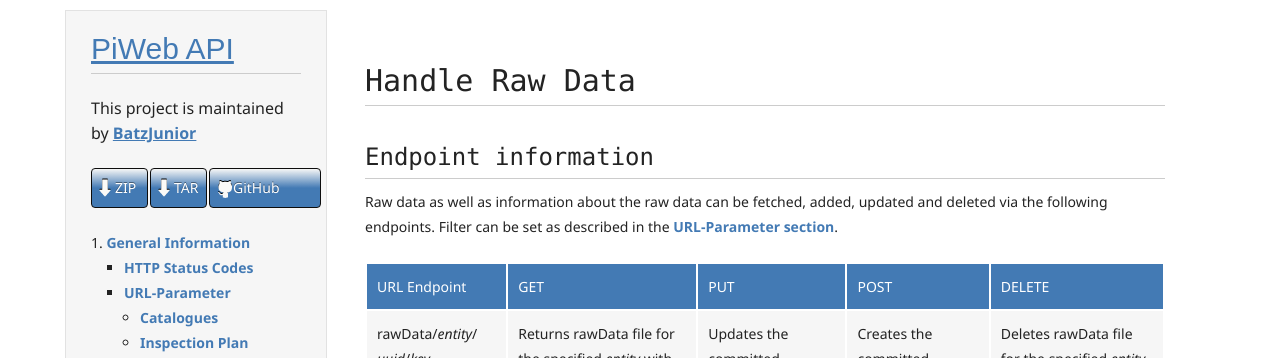
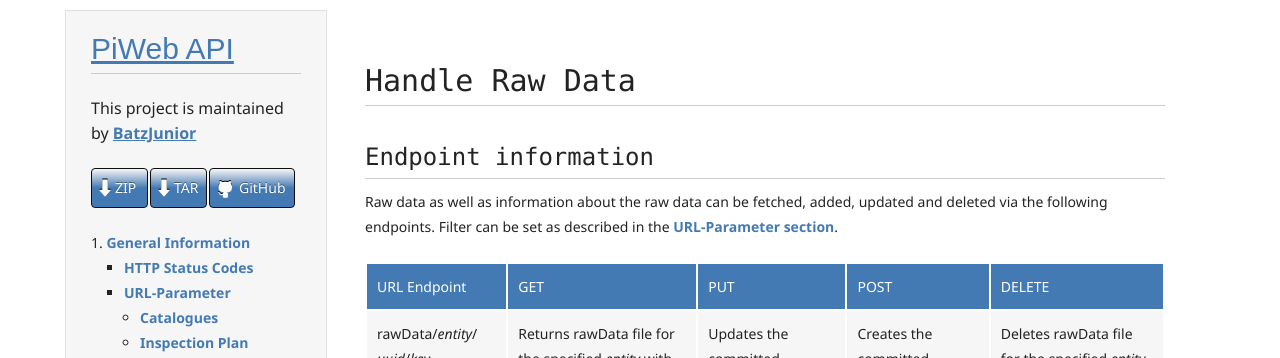
Before and after one commit to BatzJunior/testrepo, a Jekyll site: the page built from Handle-Raw-Data.md, in a window 1280 px wide. Shown: the top 358 px of the page. Built offline with Jekyll 4.4.1, drawn with Linux system fonts in a browser that asks for light colours.

Commit message:
Update styles.css

```diff
--- a/stylesheets/styles.css
+++ b/stylesheets/styles.css
@@ -276,7 +276,7 @@ header div.download{
 }
 
 header div.linkToGithub{
-	width:97px;
+	width:auto;
 }
 
 a.buttons {
@@ -291,6 +291,7 @@ a.buttons {
 
 a.github {
 	background: url(../images/octocat-small.png) no-repeat 1px;
+	padding-left:22px;
 }
 
 a.buttons:hover {
```
